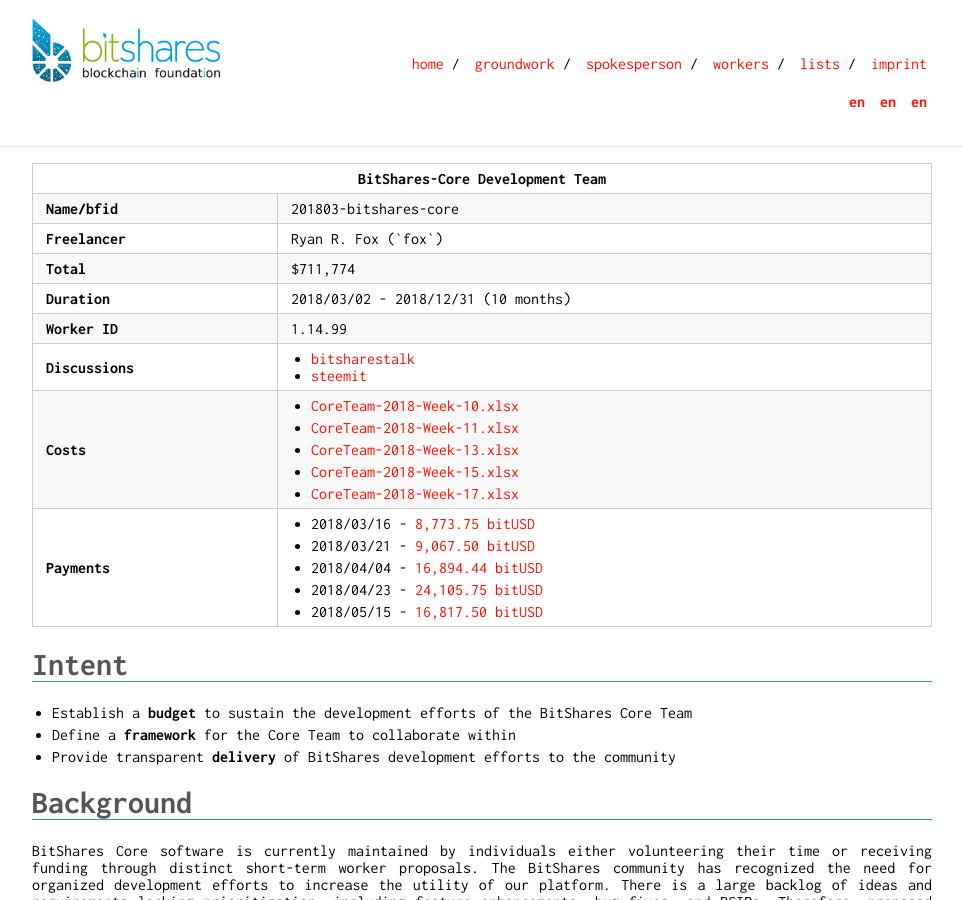
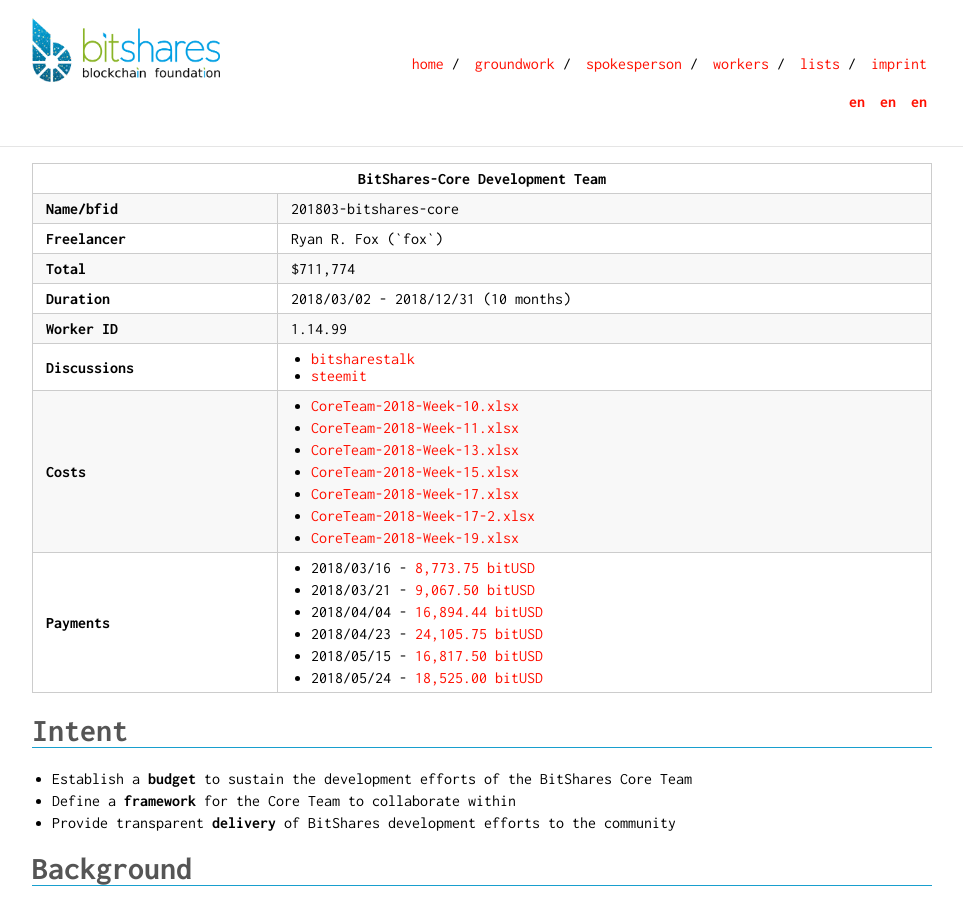
Before and after one commit to thehapax/bitshares.foundation, a Jekyll site: the page built from _workers/2018-03-bitshares-core.md, in a window 1280 px wide and 900 px high. Shown: the whole window, without its empty margins (158-1121 px from the left). Built offline with Jekyll 4.4.1, drawn with Linux system fonts in a browser that asks for light colours.

Commit message:
Payout -core

```diff
--- a/_workers/2018-03-bitshares-core.md
+++ b/_workers/2018-03-bitshares-core.md
@@ -36,12 +36,17 @@ payments:
  - date: 2018/05/15
    oid: 1.11.196570020
    amount: 16,817.50 bitUSD
+ - date: 2018/05/24
+   oid: 1.11.204394239
+   amount: 18,525.00 bitUSD
 invoices:
  - CoreTeam-2018-Week-10.xlsx
  - CoreTeam-2018-Week-11.xlsx
  - CoreTeam-2018-Week-13.xlsx
  - CoreTeam-2018-Week-15.xlsx
  - CoreTeam-2018-Week-17.xlsx
+ - CoreTeam-2018-Week-17-2.xlsx
+ - CoreTeam-2018-Week-19.xlsx
 reports:
 redirect_from:
  - /worker/budget/2018-03-bitshares-core
```
Also changed, not shown: 2 other files.
